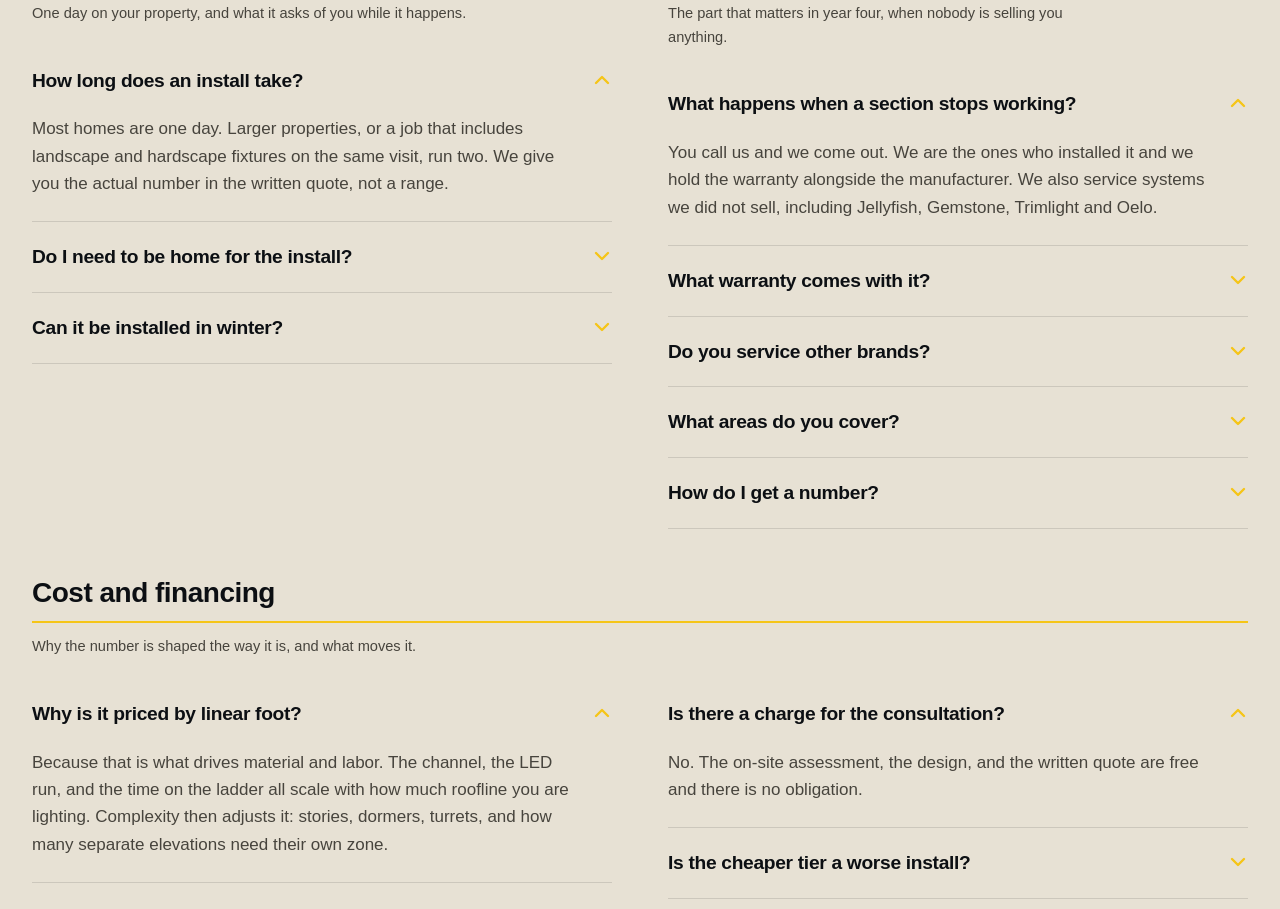
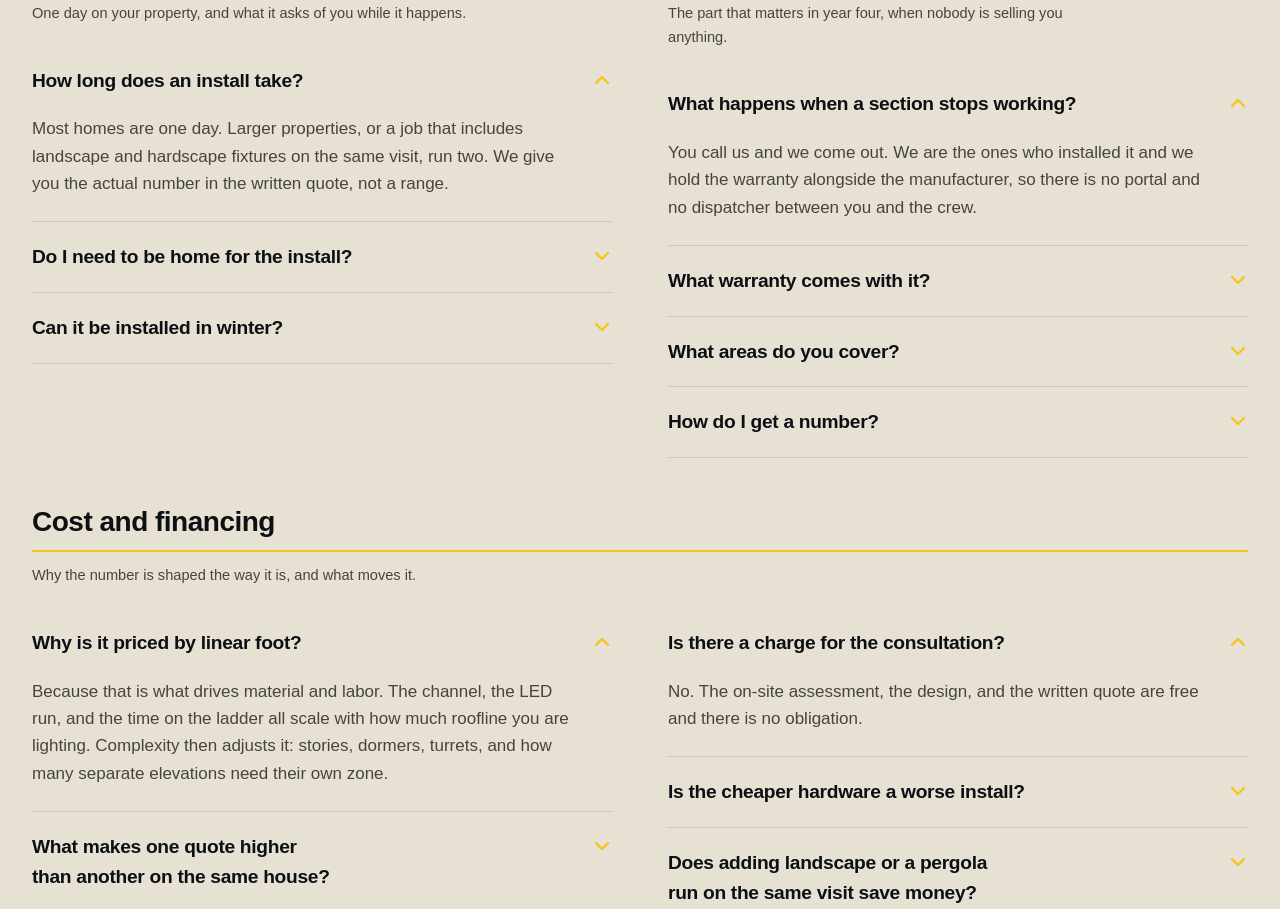
Before and after one commit to kvelasquez315/brytr-site, a Next.js app: page /faq in a window 1280 px wide. Shown: the part 2880-3789 px from the top of the page. Built offline with nearby package versions, Linux system fonts and the light colour scheme; a web font is replaced by a local one.

Commit message:
Upload: faqs.ts

```diff
--- a/content/faqs.ts
+++ b/content/faqs.ts
@@ -8,7 +8,7 @@ export const homeFaqs: Faq[] = [
   { q: "Does it damage my soffit or fascia?",
     a: "It fastens into the fascia board, not through the shingles, and every penetration is sealed. Done correctly it is no more invasive than hanging a gutter. Done badly it is a leak, which is most of the reason we do not subcontract the install." },
   { q: "What happens when a section stops working?",
-    a: "You call us and we come out. We are the ones who installed it and we hold the warranty alongside the manufacturer. We also service systems we did not sell, including Jellyfish, Gemstone, Trimlight and Oelo." },
+    a: "You call us and we come out. We are the ones who installed it and we hold the warranty alongside the manufacturer, so there is no portal and no dispatcher between you and the crew." },
   { q: "Can it be installed in winter?",
     a: "Yes, and we do it all winter in Nebraska. Extreme cold affects adhesive and sealant cure times, so we adjust method rather than turning the work down. If conditions genuinely will not allow a good install that day, we reschedule rather than push through." },
   { q: "Do I need to be home for the install?",
@@ -21,12 +21,12 @@ export const homeFaqs: Faq[] = [
 
 export const pricingFaqs: Faq[] = [
   { q: "Why is it priced by linear foot?", a: "Because that is what drives material and labor. The channel, the LED run, and the time on the ladder all scale with how much roofline you are lighting. Complexity then adjusts it: stories, dormers, turrets, and how many separate elevations need their own zone." },
-  { q: "What makes one quote higher than another on the same house?", a: "Story count, roof complexity, how many corners and transitions need mitering, whether you want landscape or bistro on the same visit, and which system tier you choose. Those five things explain almost every difference." },
+  { q: "What makes one quote higher than another on the same house?", a: "Story count, roof complexity, how many corners and transitions need mitering, whether you want landscape or bistro on the same visit, and which system you choose. Those five things explain almost every difference." },
   { q: "Is financing available?", a: "Yes. Terms come from our lending partner and we will show you the actual numbers at the consultation rather than advertising a payment that only applies to a perfect credit file." },
   { q: "Do you require a deposit?", a: "Yes, on scheduling. The balance is due at completion, after the day and night verification walk." },
   { q: "Is the quote good for how long?", a: "Ask us at the consultation. Material pricing in this category moves, and we would rather give you a real expiry than a number that quietly changes." },
   { q: "Is there a charge for the consultation?", a: "No. The on-site assessment, the design, and the written quote are free and there is no obligation." },
-  { q: "Is the cheaper tier a worse install?", a: "No. The crews, the fastening method, the sealing and the verification walk are identical on both tiers. What differs is the hardware: LED spacing, whether the white is a dedicated channel or color-mixed, and the rated life. A Basic install done properly outlasts a Signature install done badly." },
+  { q: "Is the cheaper hardware a worse install?", a: "No. The crews, the fastening method, the sealing and the verification walk are identical whichever hardware is on the house. What differs is the hardware itself: LED spacing, whether the white is a dedicated channel or color-mixed, and the rated life. Cheaper hardware fastened properly outlasts better hardware fastened badly." },
   { q: "Does adding landscape or a pergola run on the same visit save money?", a: "Yes, meaningfully. Most of the cost of a second visit is the visit. If you think you will want landscape uplighting or a bistro run within a couple of years, price it now even if you install it later." },
   { q: "What happens to the price if my fascia needs repair?", a: "We flag it at the measure and quote the repair separately, or we tell you to get your own carpenter to do it first. We will not mount a permanent fixture to failing timber and quietly hope." },
 ];
@@ -40,8 +40,6 @@ export const serviceFaqsFor = (name: string): Faq[] => [
     a: "Manufacturer coverage on the hardware plus our own workmanship coverage on the install. We will put the exact terms in writing before you sign." },
   { q: "Can I add to it later?",
     a: "Yes. Landscape fixtures, bistro runs on a pergola, and additional elevations can all be added to an existing controller and appear in the same app." },
-  { q: "Do you service other brands?",
-    a: "Yes. We take over and repair systems we did not install, including Jellyfish, Gemstone, Trimlight and Oelo." },
   { q: "What areas do you cover?",
     a: "The Omaha metro, Council Bluffs, Lincoln, and eastern Nebraska. Every city we serve is named on our service areas page." },
   { q: "Will it work with my existing smart home?",
```
